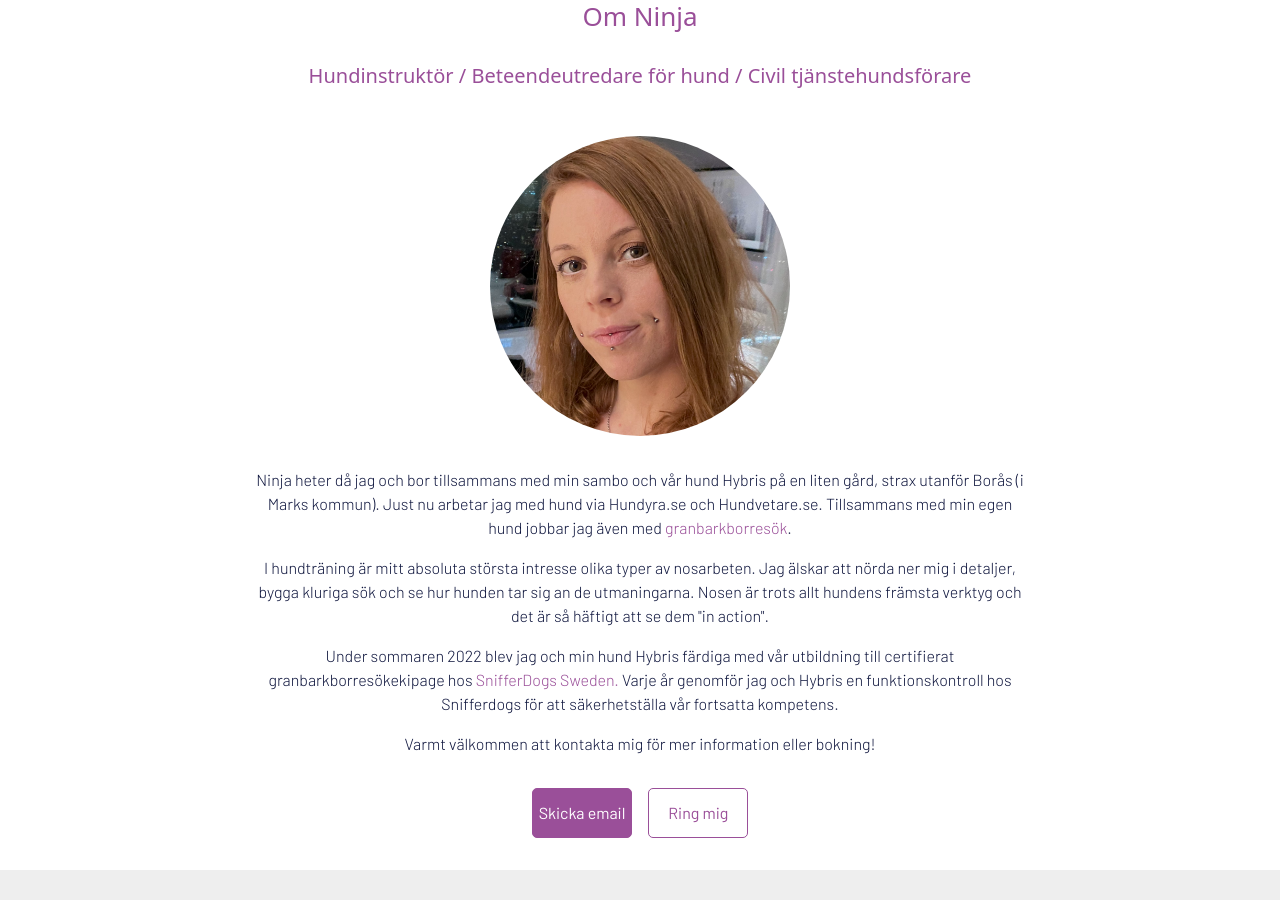
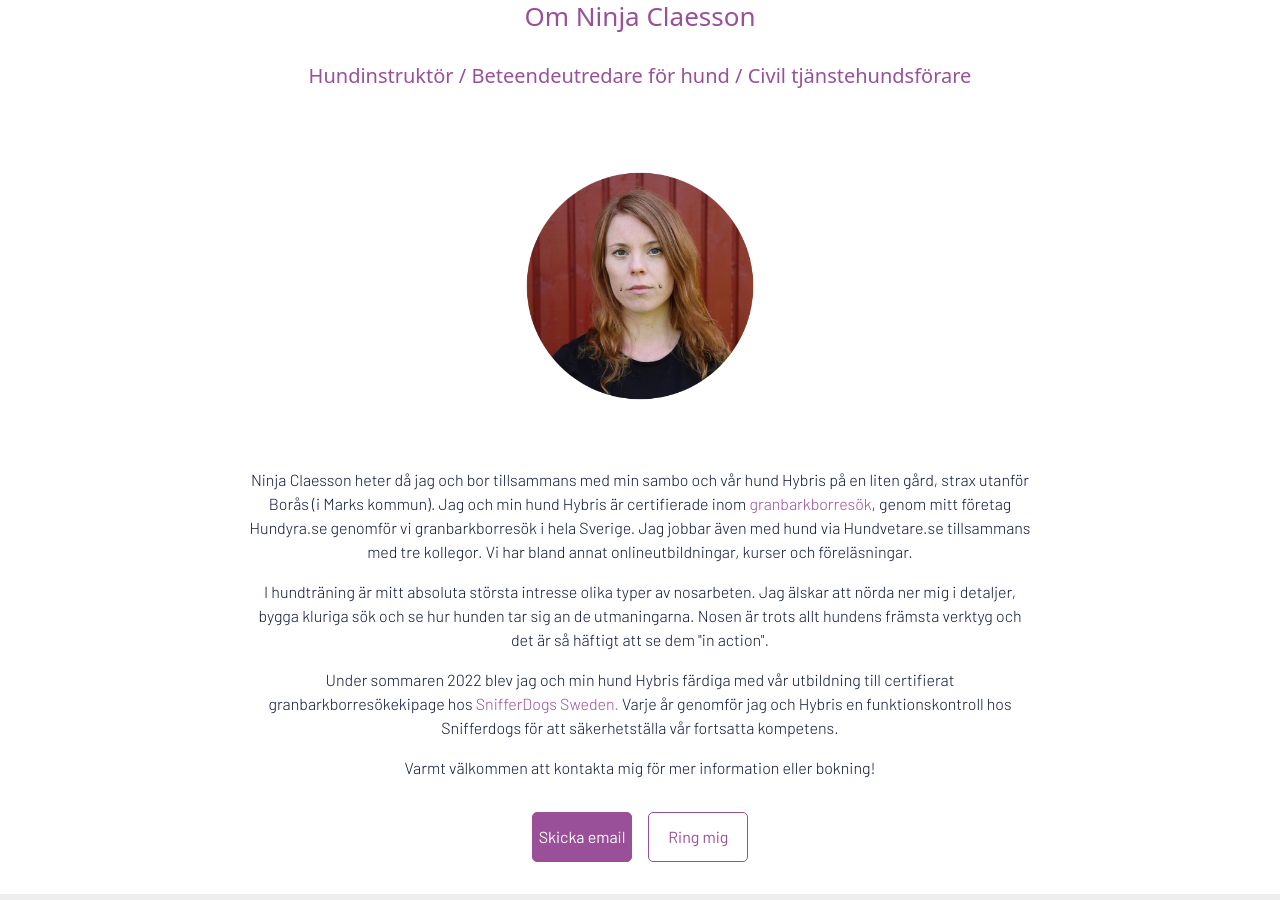
Before and after one commit to Ninjaraa/Hundyra_Dev, an Angular app in the folder hundyra/: page /om-ninja in a window 1280 px wide. Shown: the part 260-1160 px from the top of the page. Built offline with nearby package versions, Linux system fonts and the light colour scheme.

Commit message:
some small fixes

```diff
--- a/hundyra/src/app/ninja/ninja.component.html
+++ b/hundyra/src/app/ninja/ninja.component.html
@@ -2,16 +2,16 @@
   <div class="container">
     <article class="info-box">
       <header>
-        <h1>Om Ninja</h1>
+        <h1>Om Ninja Claesson</h1>
         <h2>Hundinstruktör / Beteendeutredare för hund / Civil tjänstehundsförare</h2>
       </header>
       <figure class="img-content">
-        <img src="/assets/images/components/ninja.webp" class="profile-picture" alt="Ninja - Hundyra">
+        <img src="/assets/images/components/ninjac.webp" class="profile-picture" alt="Ninja Claesson - Hundyra">
       </figure>
       <section class="text-content">
-        <p>Ninja heter då jag och bor tillsammans med min sambo och vår hund Hybris på en liten gård, strax utanför
-          Borås (i Marks kommun). Just nu arbetar jag med hund via Hundyra.se och Hundvetare.se. Tillsammans med min
-          egen hund jobbar jag även med <a href="/barkborrehund">granbarkborresök</a>.</p>
+        <p>Ninja Claesson heter då jag och bor tillsammans med min sambo och vår hund Hybris på en liten gård, strax utanför
+          Borås (i Marks kommun). Jag och min hund Hybris är certifierade inom <a href="/barkborrehund">granbarkborresök</a>, genom mitt företag Hundyra.se genomför vi granbarkborresök i hela Sverige.
+          Jag jobbar även med hund via Hundvetare.se tillsammans med tre kollegor. Vi har bland annat onlineutbildningar, kurser och föreläsningar.</p>
         <p>I hundträning är mitt absoluta största intresse olika typer av nosarbeten. Jag älskar att nörda ner mig i
           detaljer, bygga kluriga sök och se hur hunden tar sig an de utmaningarna. Nosen är trots allt hundens främsta
           verktyg och det är så häftigt att se dem "in action".</p>
--- a/hundyra/src/app/ninja/ninja.component.ts
+++ b/hundyra/src/app/ninja/ninja.component.ts
@@ -14,7 +14,7 @@
   constructor(private seoService: SeoService) {}
 
   ngOnInit() {
-    this.seoService.updateTitle('Hundinstruktör/beteendeutredare i Mark');
+    this.seoService.updateTitle('Ninja Claesson - Granbarkborresök');
     this.seoService.updateMetaTag('description', 'Utöver sökuppdrag jobbar jag även som hundinstruktör och beteendeutredare. Läs mer om mig här!');
   }
 }
--- a/hundyra/src/app/reusables/footer/footer.component.html
+++ b/hundyra/src/app/reusables/footer/footer.component.html
@@ -20,19 +20,9 @@
      </g>
      </svg>
       </a>
-      <a href="https://www.facebook.com/hundyra" target="_blank" aria-label="Facebook - Hundyra">
-        <svg xmlns="http://www.w3.org/2000/svg" viewBox="0 0 64 64" class="social-icon">
-          <g>
-            <path d="M32,64C14.4,64,0,49.6,0,32S14.4,0,32,0s32,14.4,32,32S49.6,64,32,64z M32,4C16.6,4,4,16.6,4,32s12.6,28,28,28
-              s28-12.6,28-28S47.4,4,32,4z"/>
-            <path d="M34.4,47V33.3h4.7l0.7-5.3h-5.4v-3.4c0-1.5,0.4-2.6,2.7-2.6l2.9,0v-4.8c-0.5-0.1-2.2-0.2-4.2-0.2c-4.2,0-7,2.5-7,7V28H24
-              v5.3h4.7V47H34.4z"/>
-          </g>
-        </svg>
-      </a>
     </div>
     <p class="copyright">
-      ©2024 Hundyra.se</p>
+      ©2025 Hundyra.se</p>
     <div class="footer-links">
       <p class="footer-link">info&#64;hundyra.se</p>
       <a class="footer-link" href="/sekretesspolicy">Sekretesspolicy</a>
```
Also changed, not shown: hundyra/src/assets/images/components/ninja.webp (deleted), hundyra/src/assets/images/components/ninjac.webp (added).
